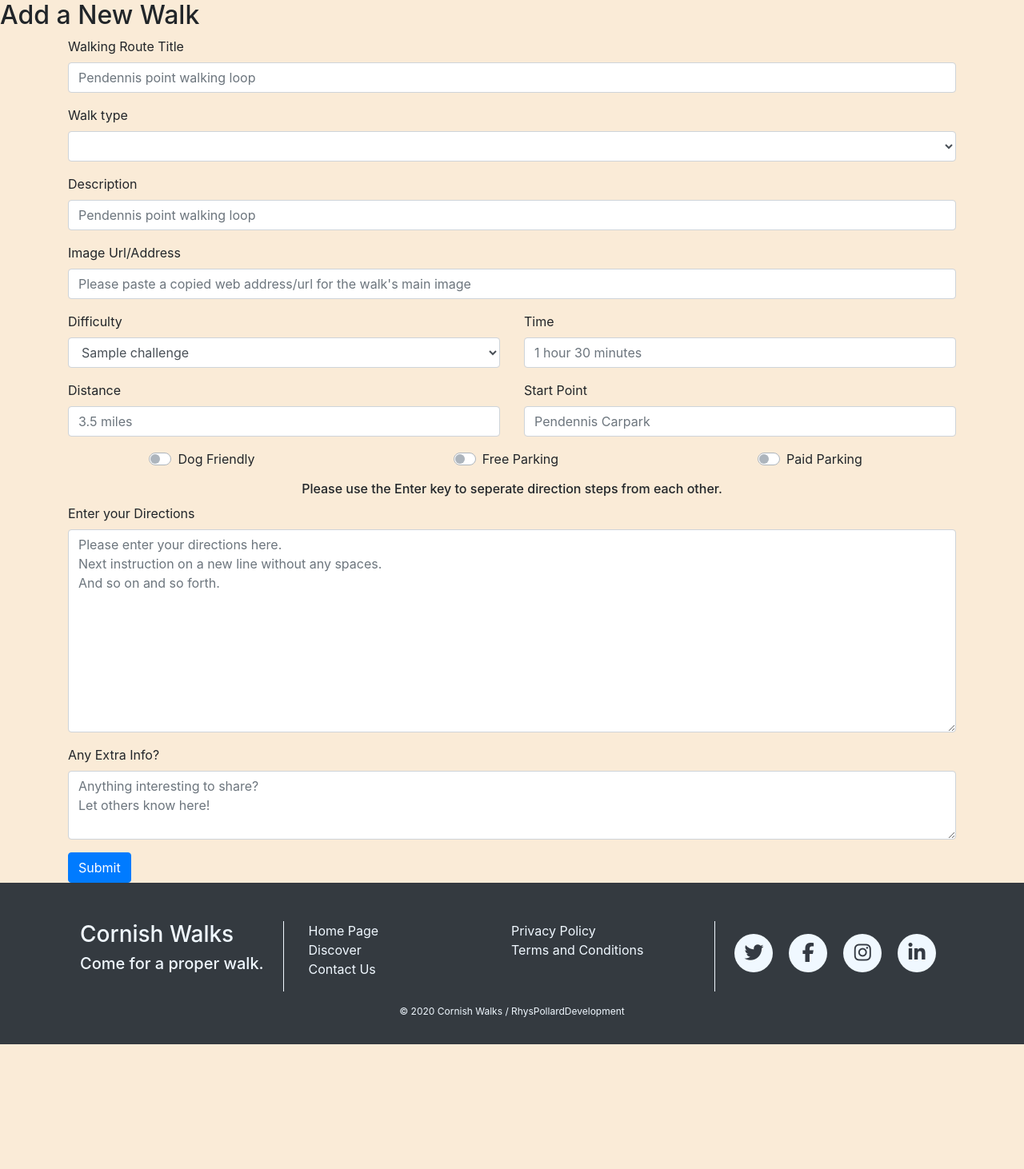
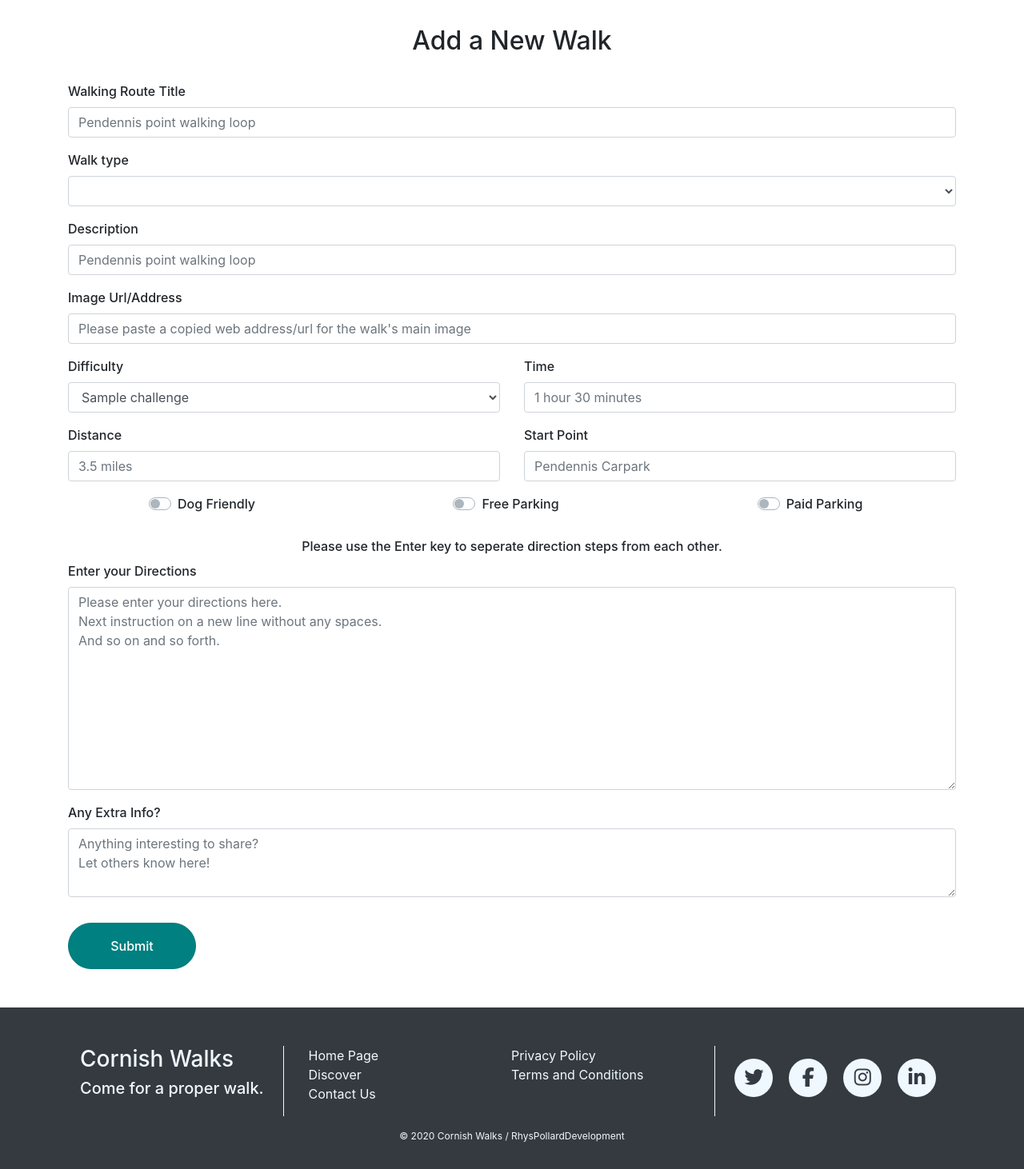
Before and after one commit to Code-Institute-Submissions/RhysPollardDevelopment-Data-centric_milestone_AprResub, a Flask app: page /add_walk in a window 1280 px wide. Shown: the part 56-1518 px from the top of the page at 80% size. Before the commit the page ends 1362 px from the top, so only its background shows below. Run offline with Flask 2, Linux system fonts and the light colour scheme; the visitor is signed in with stand-in values (Sample User, id 1); a database or web service that is not in the repository returns one stand-in record (values such as "Sample title"); data that the repository does not hold is empty; some libraries are stand-ins or nearby versions; some web fonts are replaced.

Commit message:
Style: Updated add and edit walk pages to fit the page in a visualy more appealing manner

```diff
--- a/static/css/style.css
+++ b/static/css/style.css
@@ -1,7 +1,7 @@
 /*---------------Base----------*/
 /*--------------Navbar----------*/
 body{
-    background-color: antiquewhite;
+    /*background-color: rgb(255, 250, 244);*/
 }
 
 .main{
@@ -180,6 +180,7 @@ a.button{
     background-color: aliceblue;
     color: #343a40;
     text-decoration: none;
+    transition: 0.25s;
 }
 
 .user-dropdown{
@@ -190,9 +191,50 @@ a.button{
     transform: translate(-50%, 0);
 }
 
+.search{
+    background: teal;
+    color: aliceblue;
+    border: 2px solid aliceblue;
+    margin: auto;
+    width: 75%;
+    font-weight: 500;
+    font-size: large;
+}
+
+.search:hover{
+    background-color: aliceblue;
+    color: teal;
+    transition: 0.25s;
+}
+
 .slider-padding{
     display: flex;
     justify-content: center;
+}
+
+.register {
+    background: #008016;
+    color: aliceblue;
+    border: 2px solid #ffffff;
+    margin: auto;
+    width: 100%;
+    font-weight: 500;
+    font-size: large;
+}
+
+.submit {
+    background: teal;
+    width: 100%;
+    font-weight: 500;
+    margin-top: 1rem;
+    /* text-transform: capitalize; */
+    border: 1px solid #007979;
+}
+
+.submit:hover{
+    background: #004444;
+    color: aliceblue;
+    transition: 0.25s;
 }
 
 
@@ -386,22 +428,6 @@ a.button{
     border: 1px black solid;
 }
 
-.search{
-    background: teal;
-    color: aliceblue;
-    border: 2px solid aliceblue;
-    margin: auto;
-    width: 75%;
-    font-weight: 500;
-    font-size: large;
-}
-
-.search:hover{
-    background-color: aliceblue;
-    color: teal;
-
-}
-
 .search-box label{
     font-weight: 500;
     font-size: large;
@@ -417,6 +443,26 @@ a.button{
     text-align: center;
     font-size: x-large;
 }
+
+/*------- Add/Edit Walk--------*/
+
+.walk-form{
+    margin-bottom: 3rem;
+}
+
+.walk-form h2{
+    margin: 2rem 0;
+    text-align: center;
+}
+
+.walk-form h6{
+    margin-top: 1rem;
+}
+
+.walk-form label{
+    font-weight: 500;
+}
+
 /*------- Walk Page ----------*/
 
 .walk-title-container{
@@ -630,16 +676,6 @@ a.button{
     margin-top: 2rem;
 }
 
-.register {
-    background: #008016;
-    color: aliceblue;
-    border: 2px solid #ffffff;
-    margin: auto;
-    width: 100%;
-    font-weight: 500;
-    font-size: large;
-}
-
 .signin-box .register{
     margin-top: 1rem;
 }
@@ -840,4 +876,9 @@ a.button{
         margin-right: auto;
         margin-left: auto;
     }
+
+    .submit{
+        width: 10rem;
+    }
+
 }
--- a/templates/addwalk.html
+++ b/templates/addwalk.html
@@ -1,9 +1,10 @@
 {% extends "base.html" %}
 {% block content %}
-<h2>Add a New Walk</h2>
-<form class="container needs-validation" method="POST"
+
+<form class="container needs-validation walk-form" method="POST"
     action="{{ url_for('add_walk') }}" novalidate>
     {{ addform.csrf_token }}
+    <h2>Add a New Walk</h2>
     <div class="row">
         {% for field, errors in addform.errors.items() %}
         <div class="alert alert-danger alert-dismissible fade show col-12"
@@ -85,7 +86,8 @@
             {{ addform.paid_parking }}
             {{ addform.paid_parking.label(class="custom-control-label") }}
         </div>
-        <h6 class="mx-auto">Please use the Enter key to seperate direction steps
+        <h6 class="mx-auto text-center">Please use the Enter key to seperate
+            direction steps
             from
             each other.</h6>
         <!-- Text area for directions -->
@@ -107,7 +109,7 @@
         <!-- Error message fixed from stackoverflow answer-->
         <!--https://stackoverflow.com/questions/6463035/wtforms-getting-the-errors-->
     </div>
-    <button type="submit" class="btn btn-primary">Submit</button>
+    <button type="submit" class="button submit">Submit</button>
 </form>
 
 {% endblock %}
--- a/templates/login.html
+++ b/templates/login.html
@@ -58,7 +58,6 @@
         <div class="col-sm-12 col-md-5 col-lg-6 benefits">
             <h2 class="d-none d-md-block">Register or Sign In</h2>
             <div class="border">
-                <div class="">
                 <h3>Reasons to Sign Up:</h3>
                 <ul>
                     <li>
@@ -74,7 +73,6 @@
             </div>
         </div>
     </div>
-    </div>
 </section>
 
 {% endblock %}
--- a/templates/register.html
+++ b/templates/register.html
@@ -77,7 +77,6 @@
         <div class="col-sm-12 col-md-5 col-lg-6 benefits">
             <h2 class="d-none d-md-block">Register or Sign In</h2>
             <div class="border">
-                <div class="">
                 <h3>Reasons to Sign Up:</h3>
                 <ul>
                     <li>
@@ -93,7 +92,6 @@
             </div>
         </div>
     </div>
-    </div>
 </section>
 
 {% endblock %}
```
Also changed, not shown: templates/editwalk.html (+4 -3 lines). Lines whose indentation alone changed are shown as unchanged.
